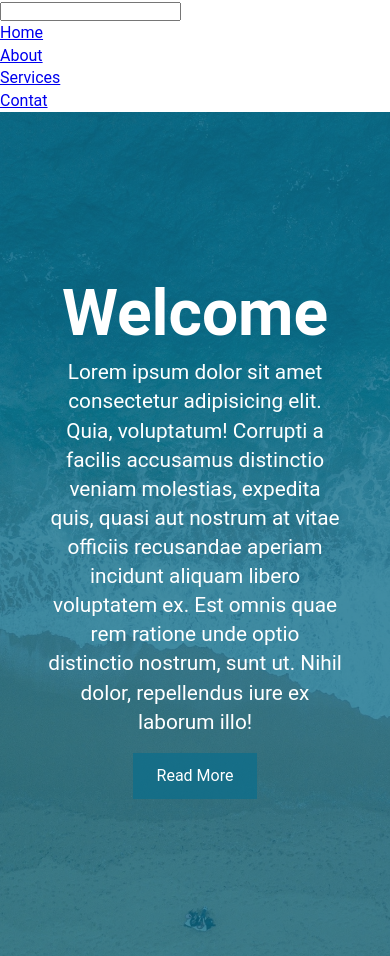
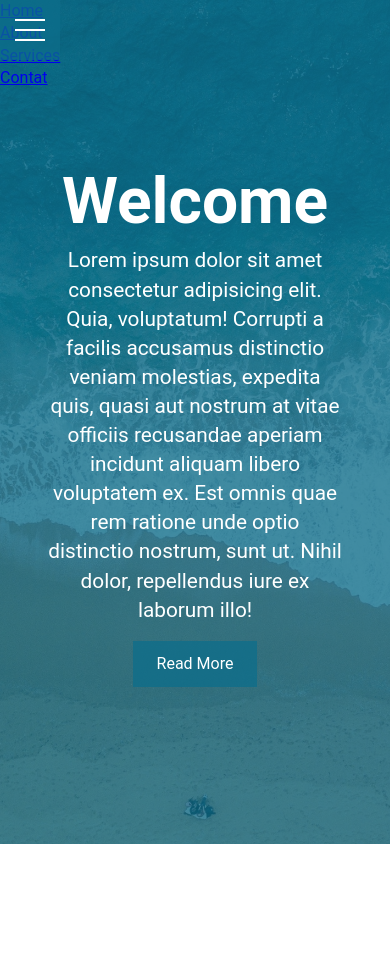
Before and after one commit to zakariabijoy/5.-Hamburger-Menu-Overlay-, a plain HTML site: page index.html in a window 390 px wide. After the commit the page ends 844 px from the top, so only its background shows below. Drawn offline with Linux system fonts and the light colour scheme; a web font is replaced by a local one.

Commit message:
creating the hamburger

```diff
--- a/css/menu.css
+++ b/css/menu.css
@@ -0,0 +1,59 @@
+.menu-wrap {
+  position: fixed;
+  top: 0;
+  left: 0;
+  z-index: 1;
+}
+
+.menu-wrap .toggler{
+  position: absolute;
+  top: 0;
+  left: 0;
+  z-index: 2;
+  cursor: pointer;
+  width: 50px;
+  height: 50px;
+  opacity: 0;
+}
+.menu-wrap .hamburger{
+  position: absolute;
+  top: 0;
+  left: 0;
+  z-index: 1;
+  width: 60px;
+  height: 60px;
+  padding: 1 rem;
+  background-color: var(--primary-color);
+  display: flex;
+  align-items: center;
+  justify-content: center;
+}
+
+/* hamburger Line */
+
+.menu-wrap .hamburger > div{
+  position: relative;
+  flex: none;
+  width: 50%;
+  height: 2px;
+  background: #fff;
+  display: flex;
+  align-items: center;
+  justify-content: center;
+}
+
+/* hamburger lines -top & bottom */
+.menu-wrap .hamburger > div::before,
+.menu-wrap .hamburger > div::after{
+  content: '';
+  position: absolute;
+  z-index: 1;
+  top: -10px;
+  width: 100%;
+  height: 2px;
+  background: inherit;
+}
+
+.menu-wrap .hamburger > div::after{
+  top: 10px;
+}
--- a/index.html
+++ b/index.html
@@ -11,7 +11,7 @@
   </head>
   <body>
     <div class="menu-wrap">
-      <input type="checbox" class="toggler" />
+      <input type="checkbox" class="toggler" />
       <div class="hamburger"><div></div></div>
       <div class="menu">
         <div>
```
